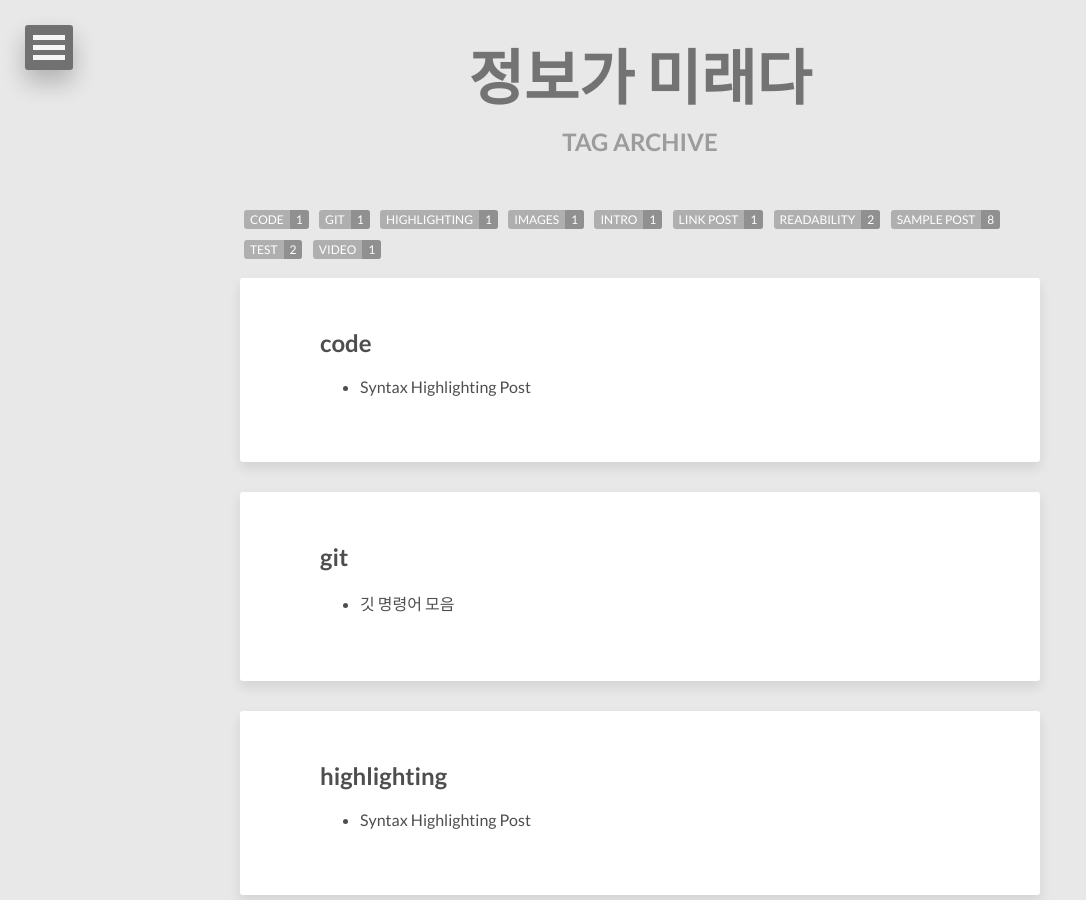
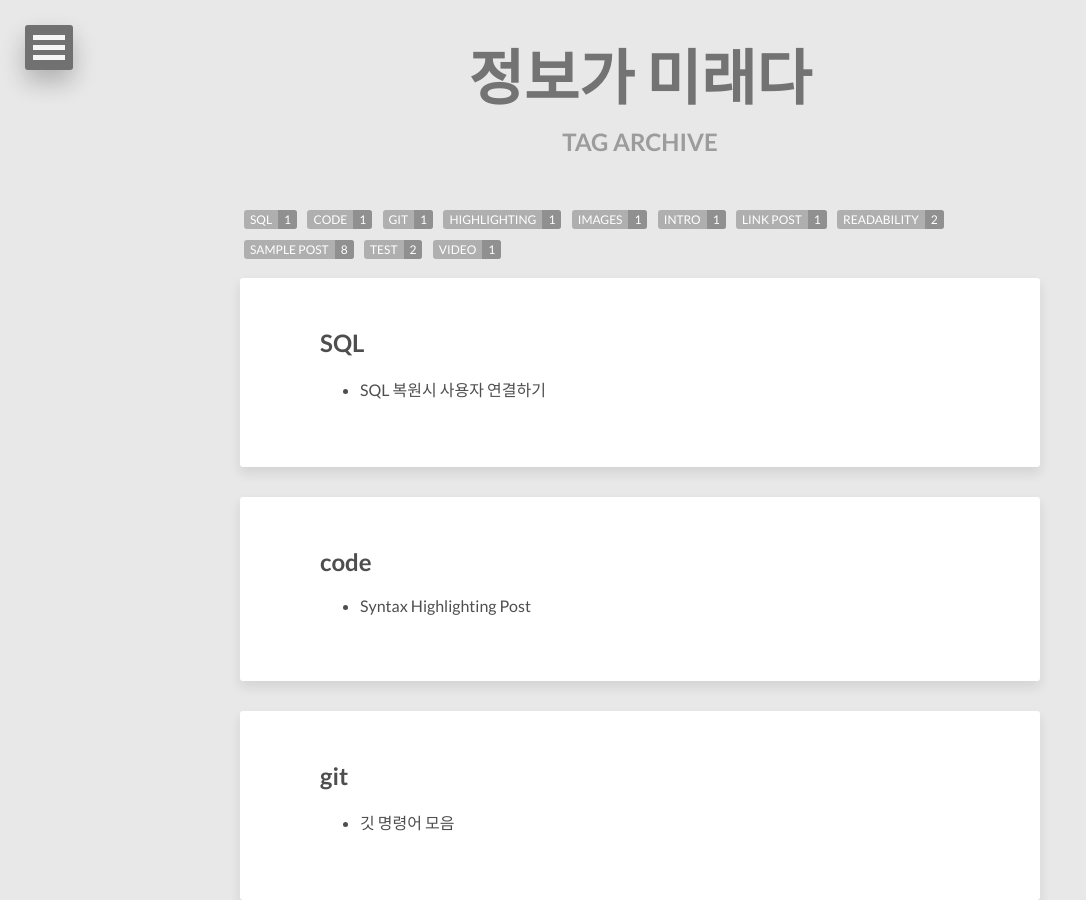
Before and after one commit to mc3767/mc3767.github.io, a Jekyll site: the page built from tags/index.html, in a window 1280 px wide and 900 px high. Shown: the whole window, without its empty margins (0-1086 px from the left). Built offline with Jekyll 4.4.1, drawn with Linux system fonts in a browser that asks for light colours; nearby versions of some CDN libraries; some of the changed lines change nothing that is shown.

Commit message:
Sql-User

````diff
--- /dev/null
+++ b/_posts/2011-05-05-How-to-fix-orphaned-SQL-Server-users.md
@@ -0,0 +1,41 @@
+---
+layout: post
+title: SQL 복원시 사용자 연결하기
+description: How to fix orphaned SQL Server users
+modified: 2014-12-24
+tags: [SQL]
+image:
+  feature: abstract-3.jpg
+  credit: dargadgetz
+  creditlink: http://www.dargadgetz.com/ios-7-abstract-wallpaper-pack-for-iphone-5-and-ipod-touch-retina/
+---
+
+"SQL 백업에서 복원하거나 디비파일을 연결하면 사용자 연결이 필요하다"
+Share on PinboardShare on HackerNewsShare on TwitterShare on FacebookShare on Reddit
+Summary
+When you restore a Microsoft SQL Server database on a different machine, you cannot access the database until you fix the permissions.
+
+Detail
+The problem is that the user in the database is an "orphan". This means that there is no login id or password associated with the user. This is true even if there is a login id that matches the user, since there is a GUID (called a SID in Microsoft-speak) that has to match as well.
+
+This used to be a pain to fix, but currently (SQL Server 2000, SP3) there is a stored procedure that does the heavy lifting.
+
+All of these instructions should be done as a database admin, with the restored database selected.
+
+First, make sure that this is the problem. This will lists the orphaned users:
+
+```
+ EXEC sp_change_users_login 'Report'
+```
+
+If you already have a login id and password for this user, fix it by doing:
+
+```
+ EXEC sp_change_users_login 'Auto_Fix', 'user'
+```
+
+If you want to create a new login id and password for this user, fix it by doing:
+
+```
+ EXEC sp_change_users_login 'Auto_Fix', 'user', 'login', 'password'
+```
````
Also changed, not shown: _posts/2017-01-05-git-command-line.md (+1 -0 lines).
